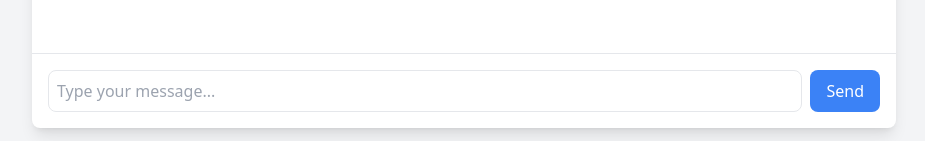
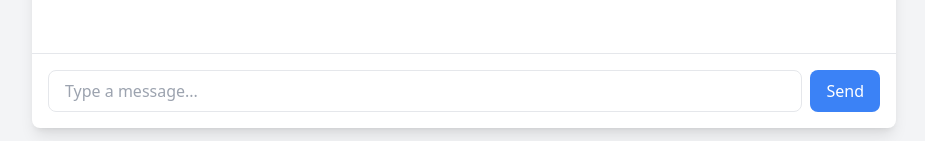
Before and after one commit to hayeah/surfread, a Next.js app: page /chat in a window 1280 px wide. Shown: the part 656-797 px from the top of the page, without its empty margins (176-1101 px from the left). Built offline with nearby package versions, Linux system fonts and the light colour scheme.

Commit message:
chat store

```diff
--- a/components/ChatBox.tsx
+++ b/components/ChatBox.tsx
@@ -46,20 +46,17 @@
 import { LucideArrowDown } from 'lucide-react';
 import { useState, useRef, useEffect } from 'react';
 import ReactMarkdown from 'react-markdown';
-import { Message } from '../types/chat';
+import { useChatStore } from '../store/chatStore';
 
 interface ChatBoxProps {
-  /** Array of messages to display */
-  messages: Message[];
-  /** Callback function to handle sending new messages */
-  onSendMessage: (content: string) => void;
-  /** Whether the chat is currently loading/processing a message */
-  isLoading?: boolean;
-  /** Additional CSS classes to apply to the container */
+  sessionId: string;
   className?: string;
 }
 
-export function ChatBox({ messages, onSendMessage, isLoading = false, className = '' }: ChatBoxProps) {
+export function ChatBox({ sessionId, className = '' }: ChatBoxProps) {
+  const session = useChatStore((state) => state.sessions[sessionId]);
+  const sendMessage = useChatStore((state) => state.sendMessage);
+
   const [input, setInput] = useState('');
   const [shouldAutoScroll, setShouldAutoScroll] = useState(true);
   const [showScrollButton, setShowScrollButton] = useState(false);
@@ -79,7 +76,7 @@ export function ChatBox({ messages, onSendMessage, isLoading = false, className
 
   useEffect(() => {
     scrollToBottom();
-  }, [messages, shouldAutoScroll]);
+  }, [session?.messages, shouldAutoScroll]);
 
   useEffect(() => {
     const container = scrollContainerRef.current;
@@ -110,17 +107,18 @@ export function ChatBox({ messages, onSendMessage, isLoading = false, className
 
   const handleSubmit = (e: React.FormEvent) => {
     e.preventDefault();
-    if (!input.trim() || isLoading) return;
+    const content = input.trim();
+    if (!content || session?.isLoading) return;
 
-    onSendMessage(input);
+    sendMessage(sessionId, content);
     setInput('');
     setShouldAutoScroll(true);
   };
 
   return (
     <div className={`flex flex-col bg-white shadow-lg rounded-lg overflow-hidden ${className}`}>
-      <div className="flex-1 overflow-y-auto p-4 min-h-0" ref={scrollContainerRef}>
-        {messages.map((message, index) => {
+      <div className="flex-1 overflow-y-auto p-4 space-y-4" ref={scrollContainerRef}>
+        {session?.messages.map((message, index) => {
           const isUser = message.role === 'user';
 
           if (isUser) {
@@ -155,14 +153,14 @@ export function ChatBox({ messages, onSendMessage, isLoading = false, className
             type="text"
             value={input}
             onChange={(e) => setInput(e.target.value)}
-            placeholder="Type your message..."
-            className="flex-1 p-2 border rounded-lg focus:outline-none focus:ring-2 focus:ring-blue-500"
-            disabled={isLoading}
+            placeholder="Type a message..."
+            className="flex-1 px-4 py-2 rounded-lg border focus:outline-none focus:ring-2 focus:ring-blue-500"
+            disabled={session?.isLoading}
           />
           <button
             type="submit"
-            disabled={isLoading}
-            className="px-4 py-2 bg-blue-500 text-white rounded-lg hover:bg-blue-600 focus:outline-none focus:ring-2 focus:ring-blue-500 disabled:opacity-50"
+            className="px-4 py-2 bg-blue-500 text-white rounded-lg hover:bg-blue-600 focus:outline-none focus:ring-2 focus:ring-blue-500"
+            disabled={session?.isLoading}
           >
             Send
           </button>
--- a/pages/chat.tsx
+++ b/pages/chat.tsx
@@ -1,16 +1,11 @@
-import { useState } from 'react';
+import { useState, useEffect } from 'react';
 import { ChatBox } from '../components/ChatBox';
-import { useChat } from '../hooks/useChat';
+import { useChatStore } from '../store/chatStore';
 
-function ChatTab() {
-  // Call useChat in a stable, top-level place
-  const { messages, sendMessage, isLoading } = useChat();
-
+function ChatTab({ sessionId }: { sessionId: string }) {
   return (
     <ChatBox
-      messages={messages}
-      onSendMessage={sendMessage}
-      isLoading={isLoading}
+      sessionId={sessionId}
       className="h-full"
     />
   );
@@ -18,11 +13,18 @@ function ChatTab() {
 
 export default function ChatPage() {
   const [activeTab, setActiveTab] = useState(0);
-  // Instead of storing the hook's return value, store just IDs for each tab
-  const [tabs, setTabs] = useState([0]);
+  const [tabs, setTabs] = useState(['chat-0']);
+  const createSession = useChatStore((state) => state.createSession);
+
+  // Initialize first session
+  useEffect(() => {
+    createSession('chat-0');
+  }, [createSession]);
 
   const createNewTab = () => {
-    setTabs(prev => [...prev, prev.length]);
+    const newSessionId = `chat-${tabs.length}`;
+    createSession(newSessionId);
+    setTabs(prev => [...prev, newSessionId]);
     setActiveTab(tabs.length); // Switch to new tab
   };
 
@@ -37,29 +39,21 @@ export default function ChatPage() {
           >
             +
           </button>
-          {tabs.map((tabId, index) => (
+          {tabs.map((sessionId, index) => (
             <button
-              key={tabId}
+              key={sessionId}
               onClick={() => setActiveTab(index)}
               className={`px-4 py-2 rounded-lg ${activeTab === index
-                ? 'bg-blue-500 text-white'
-                : 'bg-white text-gray-700 hover:bg-gray-100'
+                  ? 'bg-blue-500 text-white'
+                  : 'bg-white text-gray-700 hover:bg-gray-100'
                 }`}
             >
               Chat {index + 1}
             </button>
           ))}
         </div>
-
-        <div className="grid grid-cols-2 gap-4 flex-1 min-h-0">
-          {tabs.map((tabId, index) => (
-            <div
-              key={tabId}
-              className={`${index === activeTab ? 'col-span-2' : 'hidden'} flex-1 min-h-0`}
-            >
-              <ChatTab />
-            </div>
-          ))}
+        <div className="flex-1 min-h-0">
+          <ChatTab sessionId={tabs[activeTab]} />
         </div>
       </div>
     </div>
--- /dev/null
+++ b/store/chatStore.ts
@@ -0,0 +1,134 @@
+// /store/chatStore.ts
+import { create } from 'zustand';
+import { Message } from '../types/chat';
+
+interface ChatSession {
+  messages: Message[];
+  isLoading: boolean;
+}
+
+interface ChatStore {
+  sessions: Record<string, ChatSession>;
+  createSession: (sessionId: string) => void;
+  sendMessage: (sessionId: string, content: string) => Promise<void>;
+}
+
+export const useChatStore = create<ChatStore>((set, get) => ({
+  sessions: {},
+
+  createSession: (sessionId) => {
+    set((state) => {
+      if (state.sessions[sessionId]) return state; // session already exists
+      return {
+        sessions: {
+          ...state.sessions,
+          [sessionId]: {
+            messages: [],
+            isLoading: false,
+          },
+        },
+      };
+    });
+  },
+
+  sendMessage: async (sessionId, content) => {
+    const currentSession = get().sessions[sessionId];
+    if (!currentSession) return;
+    if (!content.trim() || currentSession.isLoading) return;
+
+    // Push user message
+    const userMessage: Message = { role: 'user', content };
+    set((state) => {
+      const session = state.sessions[sessionId];
+      return {
+        sessions: {
+          ...state.sessions,
+          [sessionId]: {
+            ...session,
+            messages: [...session.messages, userMessage],
+            isLoading: true,
+          },
+        },
+      };
+    });
+
+    try {
+      const response = await fetch('/api/chat', {
+        method: 'POST',
+        headers: { 'Content-Type': 'application/json' },
+        body: JSON.stringify({
+          messages: [...currentSession.messages, userMessage],
+        }),
+      });
+
+      if (!response.ok) {
+        throw new Error(response.statusText);
+      }
+
+      const data = response.body;
+      if (!data) return;
+
+      const reader = data.getReader();
+      const decoder = new TextDecoder();
+      let done = false;
+      let accumulatedResponse = '';
+
+      // Append an empty assistant message first
+      set((state) => {
+        const session = state.sessions[sessionId];
+        return {
+          sessions: {
+            ...state.sessions,
+            [sessionId]: {
+              ...session,
+              messages: [
+                ...session.messages,
+                { role: 'assistant', content: '' },
+              ],
+            },
+          },
+        };
+      });
+
+      // Stream the response chunks
+      while (!done) {
+        const { value, done: doneReading } = await reader.read();
+        done = doneReading;
+        const chunkValue = decoder.decode(value);
+        accumulatedResponse += chunkValue;
+
+        // Update the content of the last assistant message
+        set((state) => {
+          const session = state.sessions[sessionId];
+          const messagesCopy = [...session.messages];
+          messagesCopy[messagesCopy.length - 1].content = accumulatedResponse;
+
+          return {
+            sessions: {
+              ...state.sessions,
+              [sessionId]: {
+                ...session,
+                messages: messagesCopy,
+              },
+            },
+          };
+        });
+      }
+    } catch (err) {
+      console.error('Error sending message:', err);
+    } finally {
+      set((state) => {
+        const session = state.sessions[sessionId];
+        return {
+          sessions: {
+            ...state.sessions,
+            [sessionId]: {
+              ...session,
+              isLoading: false,
+            },
+          },
+        };
+      });
+    }
+  },
+}));
```
